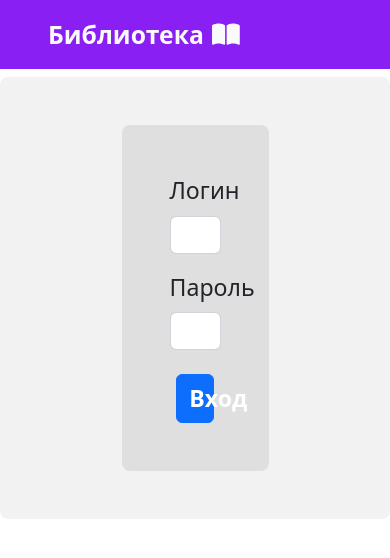
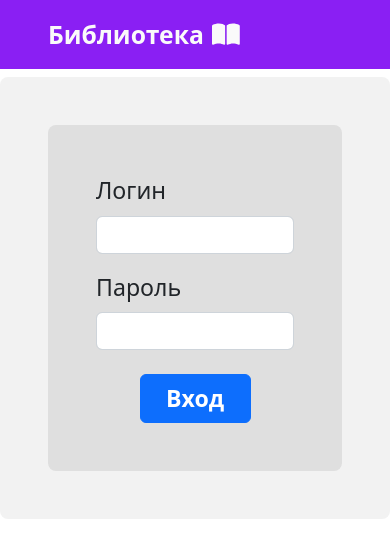
Before and after one commit to vladDotH/WebLabs, a Vue app: page /#/ in a window 390 px wide. Shown: the top 558 px of the page. Built offline with nearby package versions, Linux system fonts and the light colour scheme; no server answers.

Commit message:
adaptive login fix

```diff
--- a/api/index.ts
+++ b/api/index.ts
@@ -29,7 +29,7 @@ export enum RequestType {
 export const config = {
   serverHost: "localhost",
   server: "http://localhost:3000/api/",
-  client: "http://localhost",
+  client: "http://localhost:8080",
   reqTypeName: "type",
   endpoints: {
     login: "login/",
--- a/src/views/LoginView.vue
+++ b/src/views/LoginView.vue
@@ -1,5 +1,8 @@
 <template>
-  <form class="login container rounded-3 col-6 p-5" @submit.prevent="submit">
+  <form
+    class="login container rounded-3 col-12 col-md-10 col-lg-6 p-5"
+    @submit.prevent="submit"
+  >
     <div class="fs-3">
       <label for="login" class="form-label">Логин</label>
       <input
```
